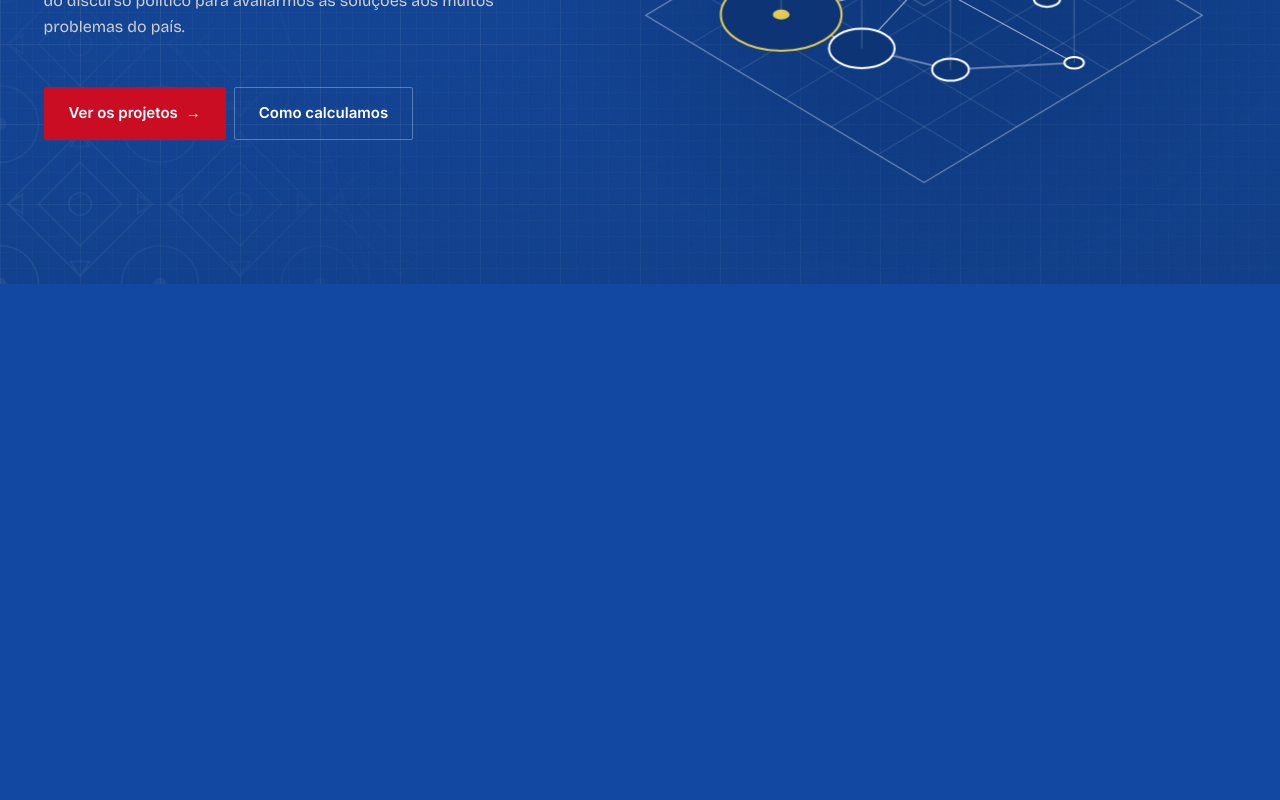
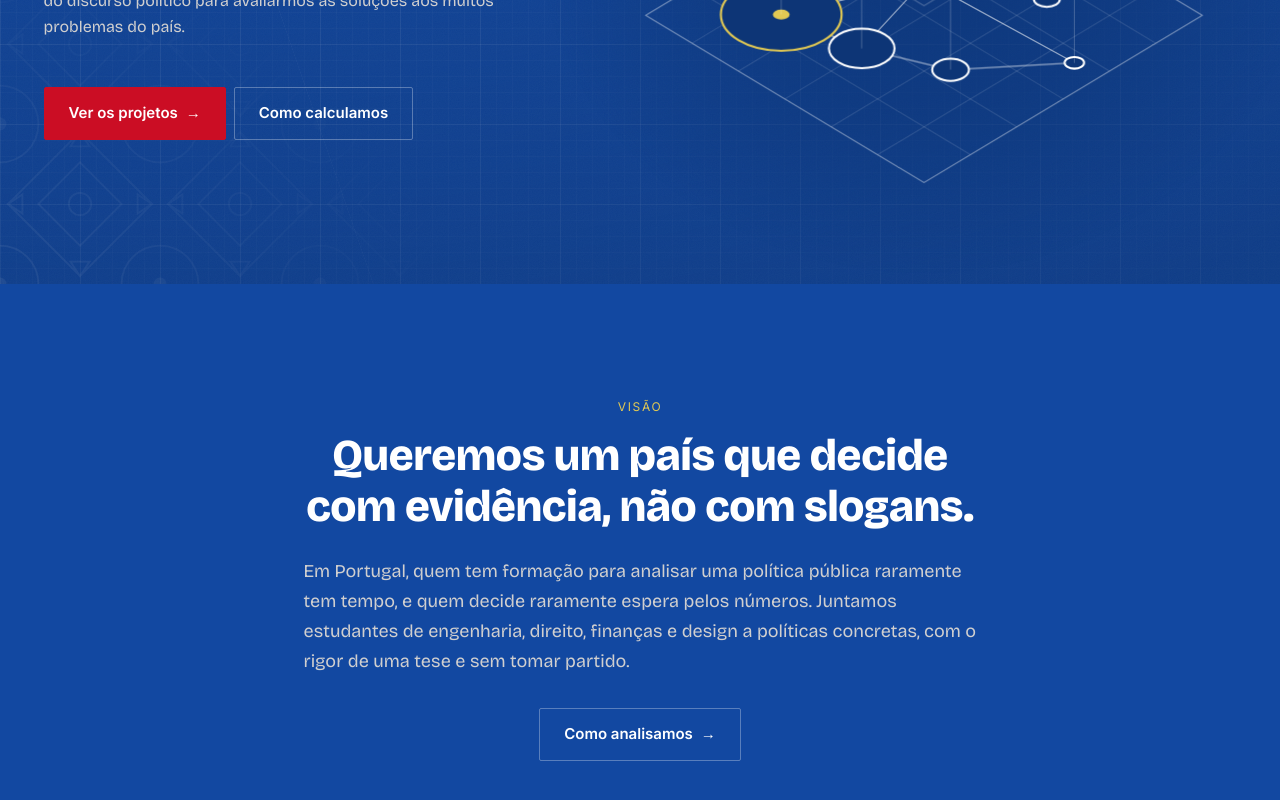
Before and after one commit to Agora-Sim/website, a React (Vite) app: page / in a window 1280 px wide. Shown: the part 516-1316 px from the top of the page. Before the commit the page ends 819 px from the top, so only its background shows below. Built offline with nearby package versions, Linux system fonts and the light colour scheme.

Commit message:
feat: vision v1 added

```diff
--- a/src/App.jsx
+++ b/src/App.jsx
@@ -5,6 +5,7 @@
 import BlueprintBackground from './components/BlueprintBackground.jsx';
 import Hero from './components/Hero.jsx';
 import Navbar from './components/Navbar.jsx';
+import Vision from './components/Vision.jsx';
 
 /* ============================================================
    1. COMPONENT
@@ -18,6 +19,7 @@ export default function App() {
       <Navbar />
       <main>
         <Hero />
+        <Vision />
       </main>
     </>
   );
--- a/src/components/Hero.css
+++ b/src/components/Hero.css
@@ -75,58 +75,12 @@
 
 /* --- 4. Actions --- */
 
+/* Button styling itself lives in global.css's Buttons section — Vision
+   needs the same .btn classes, so the base rules moved there. */
 .hero__actions {
   display: flex;
   flex-wrap: wrap;
   gap: var(--space-2);
-}
-
-.btn {
-  font-family: var(--font-ui);
-  font-size: 15px;
-  font-weight: var(--weight-semibold);
-  padding: 13px var(--space-4);
-  border-radius: var(--radius-sm);
-  text-decoration: none;
-  display: inline-flex;
-  align-items: center;
-  gap: var(--space-2);
-  transition:
-    transform var(--dur-fast) var(--ease-out),
-    background-color var(--dur-fast) var(--ease-out),
-    border-color var(--dur-fast) var(--ease-out);
-}
-
-/* Monza is fill-only per 02_Colors — white text sits on it at 5.8:1. */
-.btn--primary {
-  background-color: var(--color-monza);
-  border: 1px solid var(--color-monza);
-  color: var(--color-white);
-}
-
-.btn--primary:hover {
-  background-color: var(--color-monza-hover);
-  border-color: var(--color-monza-hover);
-  transform: translateY(-2px);
-}
-
-.btn--ghost {
-  background-color: transparent;
-  border: 1px solid var(--color-line);
-  color: var(--color-white);
-}
-
-.btn--ghost:hover {
-  border-color: var(--color-white);
-  transform: translateY(-2px);
-}
-
-.btn__arrow {
-  transition: transform var(--dur-fast) var(--ease-out);
-}
-
-.btn:hover .btn__arrow {
-  transform: translateX(3px);
 }
 
 /* --- 5. Load-in --- */
@@ -186,7 +140,7 @@
     align-items: stretch;
   }
 
-  .btn {
+  .hero__actions .btn {
     justify-content: center;
   }
 }
--- /dev/null
+++ b/src/components/Vision.css
@@ -0,0 +1,157 @@
+/* ============================================================
+   0. VISION
+   ============================================================ */
+
+/* --- 1. Layout --- */
+
+.vision {
+  position: relative;
+  z-index: 1;
+  overflow: hidden;
+  padding-block: var(--space-8);
+}
+
+.vision__inner {
+  position: relative;
+  z-index: 1;
+  display: flex;
+  flex-direction: column;
+  align-items: center;
+  text-align: center;
+  max-width: 760px;
+}
+
+/* --- 2. Copy --- */
+
+.vision__eyebrow {
+  margin-bottom: var(--space-3);
+}
+
+.vision__headline {
+  font-family: var(--font-display);
+  font-size: clamp(28px, 3.6vw, 44px);
+  line-height: 1.15;
+  letter-spacing: -0.01em;
+  font-weight: var(--weight-extrabold);
+  font-variation-settings: 'opsz' 48;
+  color: var(--color-text-primary);
+  margin-bottom: var(--space-4);
+}
+
+.vision__line {
+  display: block;
+}
+
+/* Left-aligned inside a centred block: 03_Fonts rules out centring more
+   than two lines, and this paragraph runs to four. */
+.vision__body {
+  font-size: var(--size-body-lg);
+  line-height: var(--leading-body-lg);
+  max-width: 58ch;
+  text-align: left;
+  color: var(--color-text-body);
+  margin-bottom: var(--space-5);
+}
+
+/* --- 3. Rings --- */
+
+/* A compass circle, not land-book's ring pattern — the same drafting
+   vocabulary the background's registration marks already carry, at a
+   scale that reads as this section's own mark. */
+.vision__rings {
+  position: absolute;
+  inset: 0;
+  z-index: 0;
+  display: grid;
+  place-items: center;
+  pointer-events: none;
+}
+
+.vision__ring {
+  position: absolute;
+  aspect-ratio: 1;
+  border-radius: var(--radius-full);
+  opacity: 0;
+  animation: vision-ring-in var(--dur-slow) var(--ease-out) forwards;
+}
+
+.vision__ring--outer {
+  width: min(60vw, 720px);
+  border: 1px dashed var(--color-line-soft);
+  animation-delay: 0.1s;
+}
+
+.vision__ring--inner {
+  width: min(36vw, 440px);
+  border: 1px solid var(--color-line-soft);
+  animation-delay: 0.24s;
+}
+
+@keyframes vision-ring-in {
+  from {
+    opacity: 0;
+    transform: scale(0.92);
+  }
+  to {
+    opacity: 1;
+    transform: scale(1);
+  }
+}
+
+/* --- 4. Load-in --- */
+
+.vision__eyebrow,
+.vision__headline,
+.vision__body,
+.vision__cta {
+  opacity: 0;
+  animation: vision-rise var(--dur-slow) var(--ease-out) forwards;
+}
+
+.vision__eyebrow { animation-delay: 0.1s; }
+.vision__headline { animation-delay: 0.2s; }
+.vision__body { animation-delay: 0.34s; }
+.vision__cta { animation-delay: 0.46s; }
+
+@keyframes vision-rise {
+  from {
+    opacity: 0;
+    transform: translateY(14px);
+  }
+  to {
+    opacity: 1;
+    transform: none;
+  }
+}
+
+@media (prefers-reduced-motion: reduce) {
+  .vision__eyebrow,
+  .vision__headline,
+  .vision__body,
+  .vision__cta,
+  .vision__ring {
+    opacity: 1;
+    transform: none;
+    animation: none;
+  }
+}
+
+/* --- 5. Small screens --- */
+
+@media (max-width: 900px) {
+  .vision {
+    padding-block: var(--space-7);
+  }
+}
+
+@media (max-width: 480px) {
+  /* Tight against wrapped copy, the rings read as clutter rather than a
+     mark — the section relies on type alone at this width. */
+  .vision__rings {
+    display: none;
+  }
+
+  .vision__body {
+    text-align: center;
+  }
+}
--- /dev/null
+++ b/src/components/Vision.jsx
@@ -0,0 +1,53 @@
+/* ============================================================
+   0. IMPORTS
+   ============================================================ */
+
+import { VISION } from '../content/site.js';
+import './Vision.css';
+
+/* ============================================================
+   1. COMPONENT
+   ============================================================ */
+
+/**
+ * The thesis restated as a stance: one claim, centred, with a single call
+ * to action underneath it.
+ *
+ * The rings behind the text are a compass circle rather than land-book's
+ * decorative dashed rings — the same drafting vocabulary the background's
+ * registration marks already use, drawn once at a larger scale instead of
+ * borrowed as ornament.
+ */
+export default function Vision() {
+  const { eyebrow, headline, body, cta } = VISION;
+
+  return (
+    <section className="vision" id="visao">
+      <div className="vision__rings" aria-hidden="true">
+        <span className="vision__ring vision__ring--outer" />
+        <span className="vision__ring vision__ring--inner" />
+      </div>
+
+      <div className="vision__inner wrap">
+        <span className="overline vision__eyebrow">{eyebrow}</span>
+
+        <h2 className="vision__headline">
+          {headline.map((line) => (
+            <span className="vision__line" key={line}>
+              {line}
+            </span>
+          ))}
+        </h2>
+
+        <p className="vision__body">{body}</p>
+
+        <a className="btn btn--ghost vision__cta" href={cta.href}>
+          {cta.label}
+          <span className="btn__arrow" aria-hidden="true">
+            →
+          </span>
+        </a>
+      </div>
+    </section>
+  );
+}
--- a/src/content/site.js
+++ b/src/content/site.js
@@ -43,3 +43,17 @@ export const HERO = {
 export const GRAPH = {
   alt: 'Rede de nós, com o nó de origem à esquerda e a magnitude a diminuir para a direita',
 };
+
+/* --- 4. Vision --- */
+
+export const VISION = {
+  eyebrow: 'Visão',
+  /* Split so the headline keeps its two-line break at every width. */
+  headline: ['Queremos um país que decide', 'com evidência, não com slogans.'],
+  body:
+    'Em Portugal, quem tem formação para analisar uma política pública raramente ' +
+    'tem tempo, e quem decide raramente espera pelos números. Juntamos estudantes ' +
+    'de engenharia, direito, finanças e design a políticas concretas, com o rigor ' +
+    'de uma tese e sem tomar partido.',
+  cta: { label: 'Como analisamos', href: '#sobre' },
+};
--- a/src/styles/global.css
+++ b/src/styles/global.css
@@ -65,7 +65,59 @@ svg {
   color: var(--color-anzac);
 }
 
-/* --- 5. Reduced motion --- */
+/* --- 5. Buttons --- */
+
+/* Shared by every section's calls to action, so a hover or radius change
+   is one edit here rather than one per component. */
+.btn {
+  font-family: var(--font-ui);
+  font-size: 15px;
+  font-weight: var(--weight-semibold);
+  padding: 13px var(--space-4);
+  border-radius: var(--radius-sm);
+  text-decoration: none;
+  display: inline-flex;
+  align-items: center;
+  gap: var(--space-2);
+  transition:
+    transform var(--dur-fast) var(--ease-out),
+    background-color var(--dur-fast) var(--ease-out),
+    border-color var(--dur-fast) var(--ease-out);
+}
+
+/* Monza is fill-only per 02_Colors — white text sits on it at 5.8:1. */
+.btn--primary {
+  background-color: var(--color-monza);
+  border: 1px solid var(--color-monza);
+  color: var(--color-white);
+}
+
+.btn--primary:hover {
+  background-color: var(--color-monza-hover);
+  border-color: var(--color-monza-hover);
+  transform: translateY(-2px);
+}
+
+.btn--ghost {
+  background-color: transparent;
+  border: 1px solid var(--color-line);
+  color: var(--color-white);
+}
+
+.btn--ghost:hover {
+  border-color: var(--color-white);
+  transform: translateY(-2px);
+}
+
+.btn__arrow {
+  transition: transform var(--dur-fast) var(--ease-out);
+}
+
+.btn:hover .btn__arrow {
+  transform: translateX(3px);
+}
+
+/* --- 6. Reduced motion --- */
 
 @media (prefers-reduced-motion: reduce) {
   html {
```
